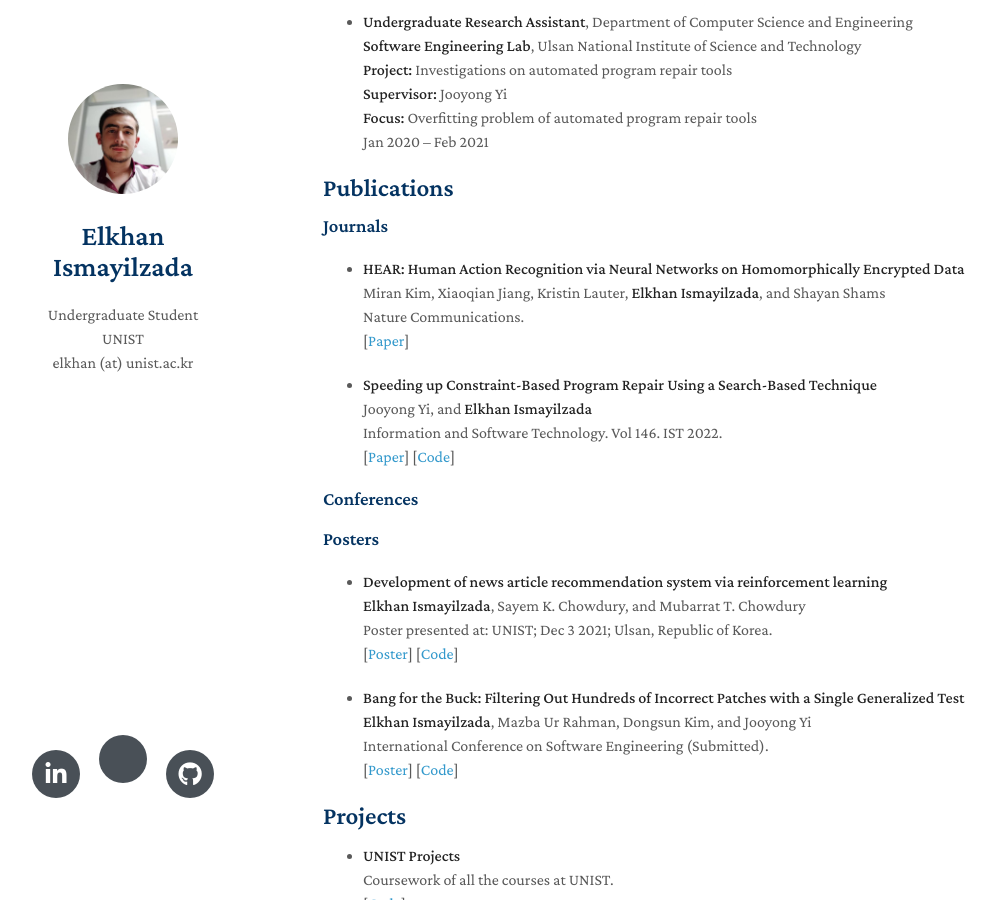
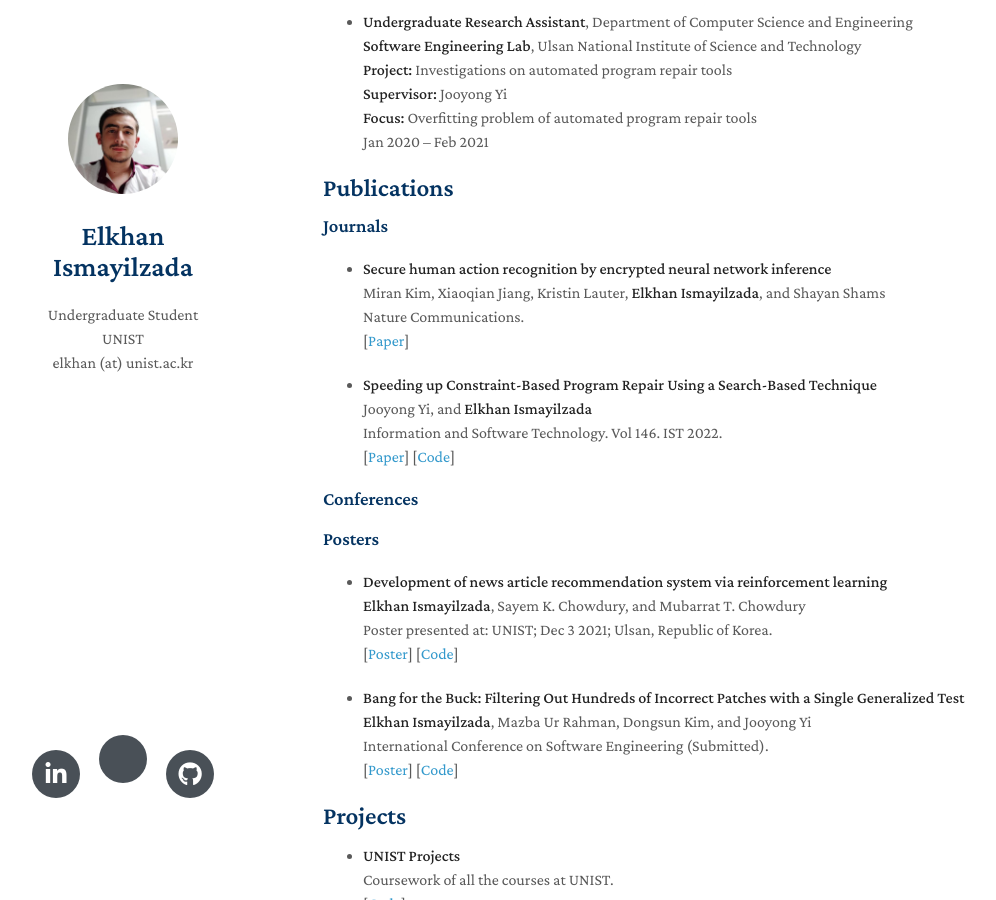
Before and after one commit to elkhanzada/elkhanzada.github.io, a Jekyll site: the page built from index.md, in a window 1280 px wide and 900 px high, scrolled down 783 px. Shown: the whole window, without its empty margins (147-1143 px from the left). Built offline with Jekyll 4.4.1, drawn with Linux system fonts in a browser that asks for light colours; nearby versions of some CDN libraries; a style sheet for code colours, icons or effects is not loaded; our own code applies the rules of GitHub Pages for plain Markdown files.

Commit message:
Update index.md

```diff
--- a/index.md
+++ b/index.md
@@ -38,7 +38,7 @@ I am also creator of two quiz games, namely Tapmaca and Paytaxt which are publis
 
 ### Journals
 
-- **HEAR: Human Action Recognition via Neural Networks on Homomorphically Encrypted Data**
+- **Secure human action recognition by encrypted neural network inference**
   <br>
   Miran Kim, Xiaoqian Jiang, Kristin Lauter, **Elkhan Ismayilzada**, and Shayan Shams
   <br>
```
